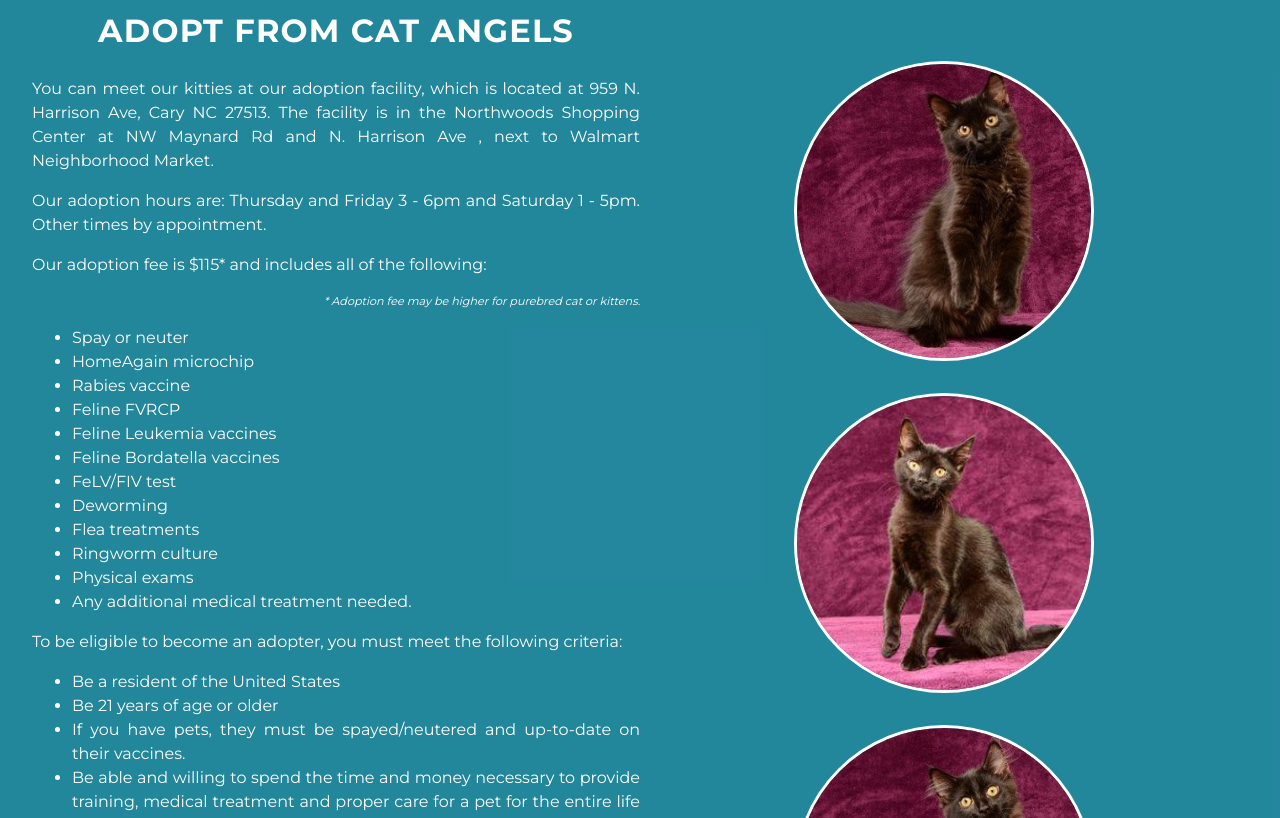
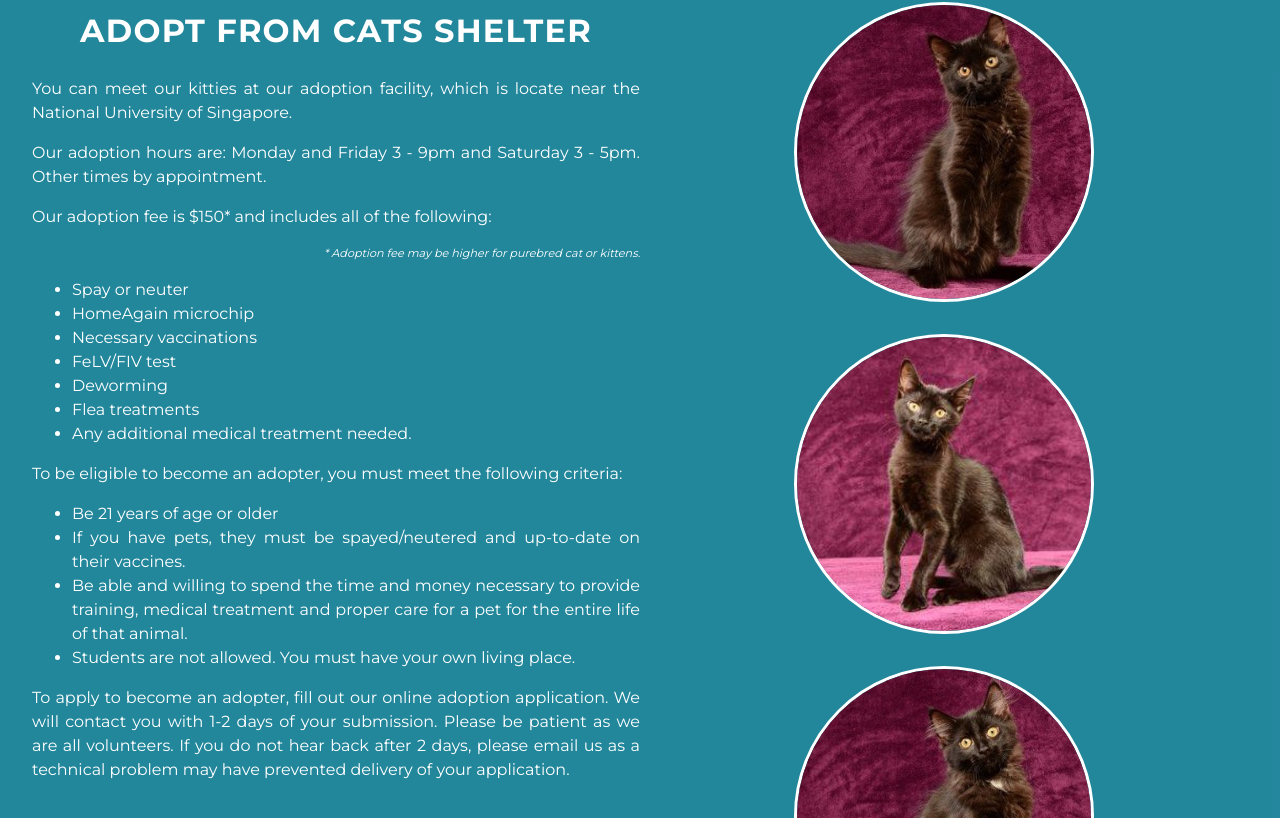
Before and after one commit to GallifreyY/CatsShelter, a React (Create React App) app: page /adopt in a window 1280 px wide. Shown: the part 182-1000 px from the top of the page. Built offline with nearby package versions, Linux system fonts and the light colour scheme.

Commit message:
adoption and volunteer

```diff
--- a/src/containers/Adopt/Adopt.jsx
+++ b/src/containers/Adopt/Adopt.jsx
@@ -14,37 +14,35 @@ const Adopt = props => {
         <Aux>
             <Section sectionType="Blue" displayType="Flex">
                 <div className="Adopt-text">
-                    <h1>Adopt from Cat Angels</h1>
-                    <p>You can meet our kitties at our adoption facility, which is located at <a href="https://www.google.com/maps/place/Cat+Angels+Pet+Adoptions+Inc/@35.8014009,-78.7868544,17z/data=!3m1!4b1!4m5!3m4!1s0x89acf2be379cba99:0x25f02e6fce1d6be5!8m2!3d35.8013966!4d-78.7846657">959 N. Harrison Ave, Cary NC 27513.</a> The facility is in the Northwoods Shopping Center at NW Maynard Rd and N. Harrison Ave , next to Walmart Neighborhood Market.</p>
-                    <p>Our adoption hours are: Thursday and Friday 3 - 6pm and Saturday 1 - 5pm. Other times by appointment. </p>
-                    <p>Our adoption fee is $115* and includes all of the following:</p>
+                    <h1>Adopt from Cats Shelter</h1>
+                    <p>You can meet our kitties at our adoption facility,
+                        which is locate near the National University of Singapore.</p>
+                    <p>Our adoption hours are: Monday and Friday 3 - 9pm and Saturday 3 - 5pm. Other times by appointment. </p>
+                    <p>Our adoption fee is $150* and includes all of the following:</p>
                     <p className="Adopt-text_small">* Adoption fee may be higher for purebred cat or kittens.</p>
                     <ul>
                         <li>Spay or neuter</li>
                         <li>HomeAgain microchip</li>
-                        <li>Rabies vaccine</li>
-                        <li>Feline FVRCP</li>
-                        <li>Feline Leukemia vaccines</li>
-                        <li>Feline Bordatella vaccines</li>
+                        <li>Necessary vaccinations</li>
                         <li>FeLV/FIV test</li>
                         <li>Deworming</li>
                         <li>Flea treatments</li>
-                        <li>Ringworm culture</li>
-                        <li>Physical exams</li>
                         <li>Any additional medical treatment needed.</li>
                     </ul>
 
                     <p>To be eligible to become an adopter, you must meet the following criteria:</p>
                     <ul>
-                      <li>Be a resident of the United States</li>
                       <li>Be 21 years of age or older</li>
                       <li>If you have pets, they must be spayed/neutered and up-to-date on their vaccines.</li>
                       <li>Be able and willing to spend the time and money necessary to provide training, medical treatment and proper care for a pet for the entire life of that animal.</li>
-                      <li>You must live within 50 miles of Cary, NC.</li>
+                      <li>Students are not allowed. You must have your own living place.</li>
                     </ul>
-                    <p>To apply to become an adopter, fill out our online adoption application. A Cat Angels adoption counselor will contact you with 1-2 days of your submission. Please be patient as we are all volunteers. If you do not hear back after 2 days, please email us as a technical problem may have prevented delivery of your application. </p>
+                    <p>To apply to become an adopter, fill out our online adoption application.
+                        We will contact you with 1-2 days of your submission.
+                        Please be patient as we are all volunteers.
+                        If you do not hear back after 2 days, please email us as a technical problem may have prevented delivery of your application. </p>
                     <a href="https://secure.lglforms.com/form_engine/s/rwQeucie5SeXQh7qVoXVPQ">
-                        <Button btnColor="Button-white">adoption application</Button>
+                        <Button disabled btnColor="Button-white">adoption application</Button>
                     </a>
                 </div>
                 <div className="Adopt-img">
--- a/src/containers/Volunteer/Volunteer.jsx
+++ b/src/containers/Volunteer/Volunteer.jsx
@@ -33,7 +33,7 @@ const Volunteer = props => {
                         <p>Have a special talent such as photography, accounting, web design, marketing, or fundraising? We have lots of opportunities for people with different skills.</p>
                         <p>Fill out an application and our Volunteer Coordinator will be in touch soon to discuss. If you would like to volunteer with us, please complete the </p>
                     <a href="https://secure.lglforms.com/form_engine/s/rwQeucie5SeXQh7qVoXVPQ">
-                        <Button btnColor="Button-white">VOLUNTEER APPLICATION</Button>
+                        <Button disabled btnColor="Button-white">VOLUNTEER APPLICATION</Button>
                     </a>
                 </div>
                 <div className="Volunteer-img">
```
